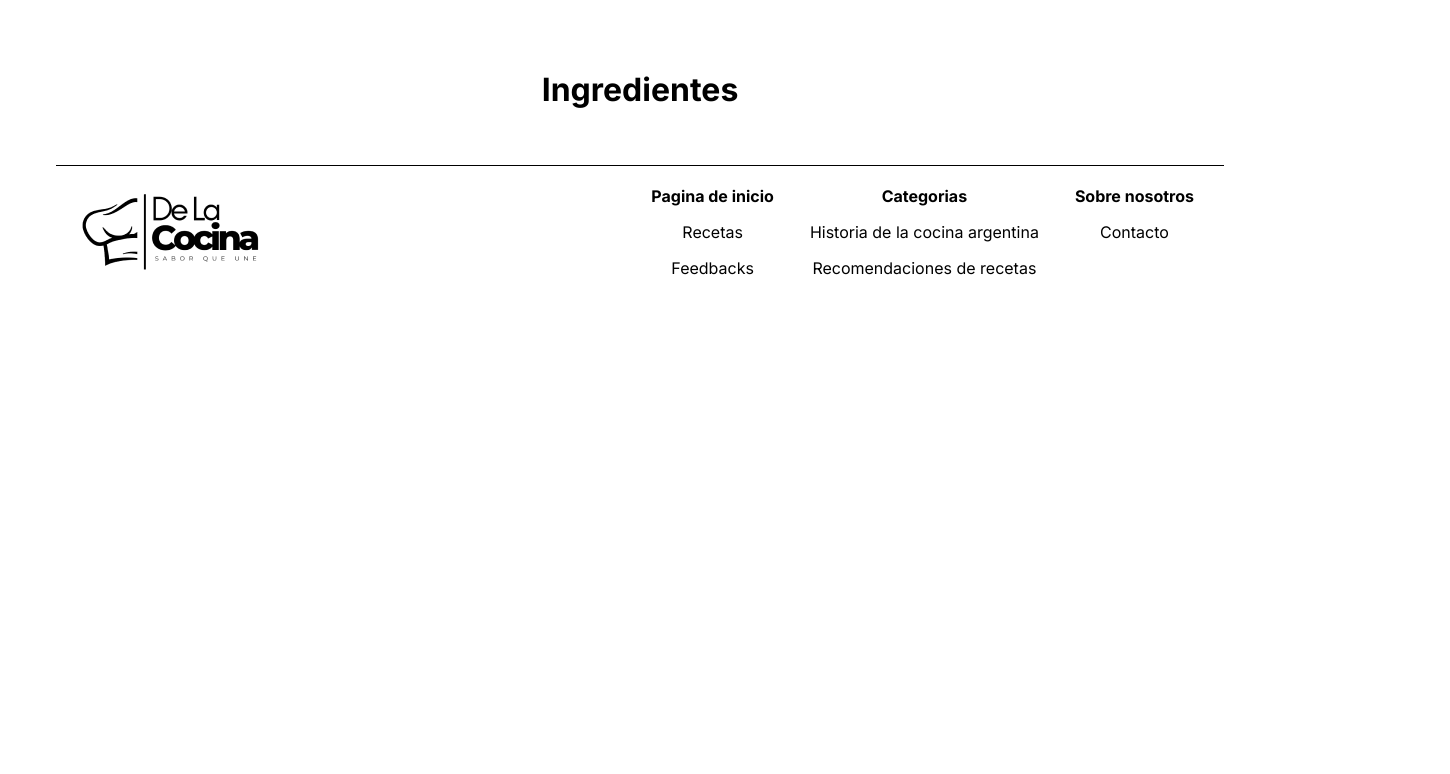
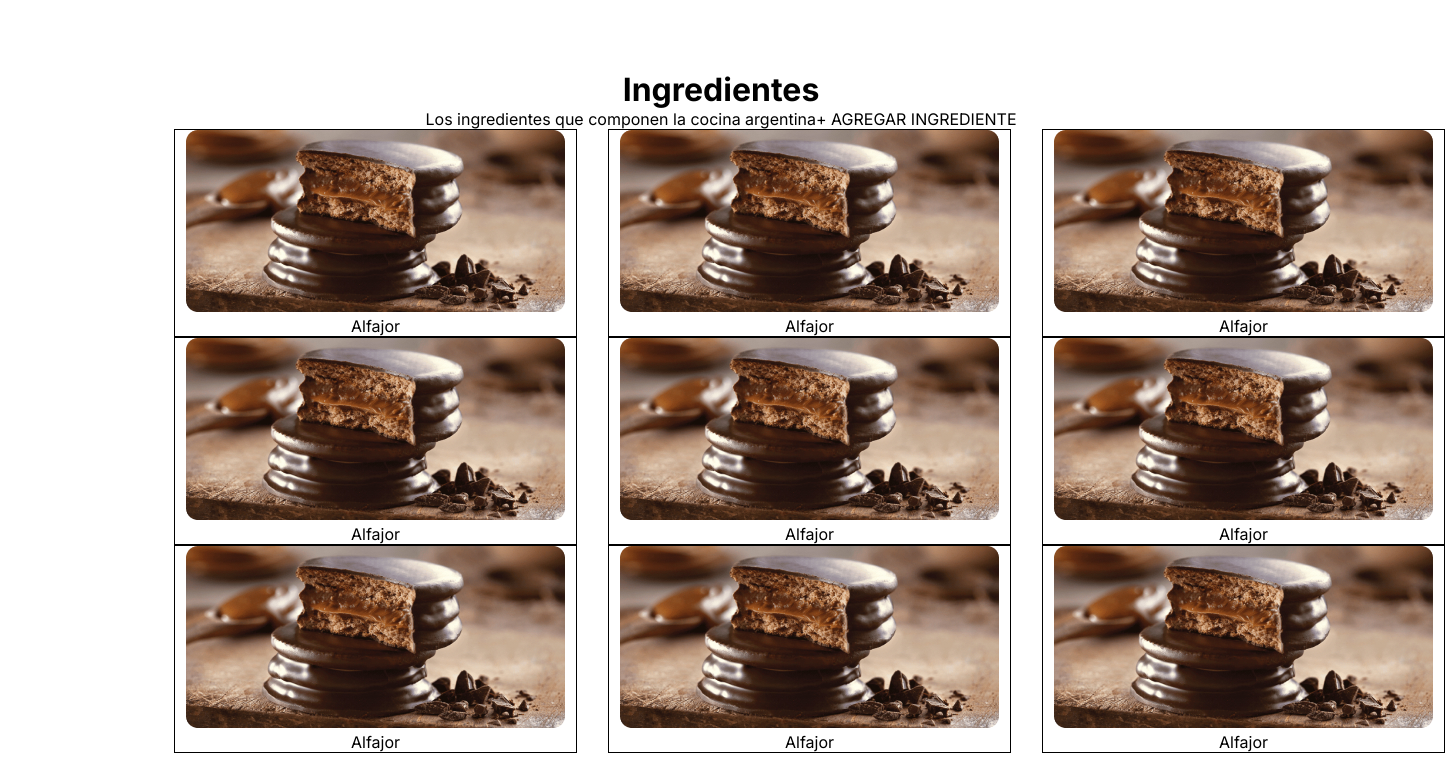
Before and after one commit to joao-victor-f/receitas-projeto-de-ensino, a React (Vite) app: page /ingredientes in a window 1280 px wide. Shown: the part 146-920 px from the top of the page, 1450 px wide, since content can reach past the window. Before the commit the page ends 800 px from the top, so only its background shows below. Built offline with nearby package versions, Linux system fonts and the light colour scheme.

Commit message:
Esboço da página igredientes

```diff
--- a/src/paginas/ingredientes/Ingredientes.tsx
+++ b/src/paginas/ingredientes/Ingredientes.tsx
@@ -1,6 +1,56 @@
 import React from 'react';
+import styles from './ingredientes.module.css';
+import alfajor from '../../assets/alfajor.jpg';
+
 export default function Ingredientes() {
     return (
-        <h1>Ingredientes</h1>
+        <>
+            <h1>Ingredientes</h1>
+            <span>Los ingredientes que componen la cocina argentina</span>
+            <span>+ AGREGAR INGREDIENTE</span>
+
+            <div className={styles.fileiraDeReceitas}>
+                <div className={styles.receita} id={styles.receitaUm}>
+                    <img src={alfajor} alt="Alfajor" />
+                    <p>Alfajor</p>
+                </div>
+                <div className={styles.receita} id={styles.receitaDois}>
+                    <img src={alfajor} alt="Alfajor" />
+                    <p>Alfajor</p>
+                </div>
+                <div className={styles.receita} id={styles.receitaTres}>
+                    <img src={alfajor} alt="Alfajor" />
+                    <p>Alfajor</p>
+                </div>
+            </div>
+            <div className={styles.fileiraDeReceitas}>
+                <div className={styles.receita} id={styles.receitaUm}>
+                    <img src={alfajor} alt="Alfajor" />
+                    <p>Alfajor</p>
+                </div>
+                <div className={styles.receita} id={styles.receitaDois}>
+                    <img src={alfajor} alt="Alfajor" />
+                    <p>Alfajor</p>
+                </div>
+                <div className={styles.receita} id={styles.receitaTres}>
+                    <img src={alfajor} alt="Alfajor" />
+                    <p>Alfajor</p>
+                </div>
+            </div>
+            <div className={styles.fileiraDeReceitas}>
+                <div className={styles.receita} id={styles.receitaUm}>
+                    <img src={alfajor} alt="Alfajor" />
+                    <p>Alfajor</p>
+                </div>
+                <div className={styles.receita} id={styles.receitaDois}>
+                    <img src={alfajor} alt="Alfajor" />
+                    <p>Alfajor</p>
+                </div>
+                <div className={styles.receita} id={styles.receitaTres}>
+                    <img src={alfajor} alt="Alfajor" />
+                    <p>Alfajor</p>
+                </div>
+            </div>
+        </>
     );
 }
--- /dev/null
+++ b/src/paginas/ingredientes/ingredientes.module.css
@@ -0,0 +1,18 @@
+body {
+    margin: 0 auto;
+    width: 1442px;
+}
+
+#receitaUm, #receitaDois {
+    margin-right: 31px;
+}
+
+.receita {
+    display: inline-block;
+    width: 403px;
+    border: 1px solid black;
+}
+
+.fileiraDeReceitas {
+    width: 1281px;
+}
```
Also changed, not shown: src/assets/alfajor.jpg (added).
